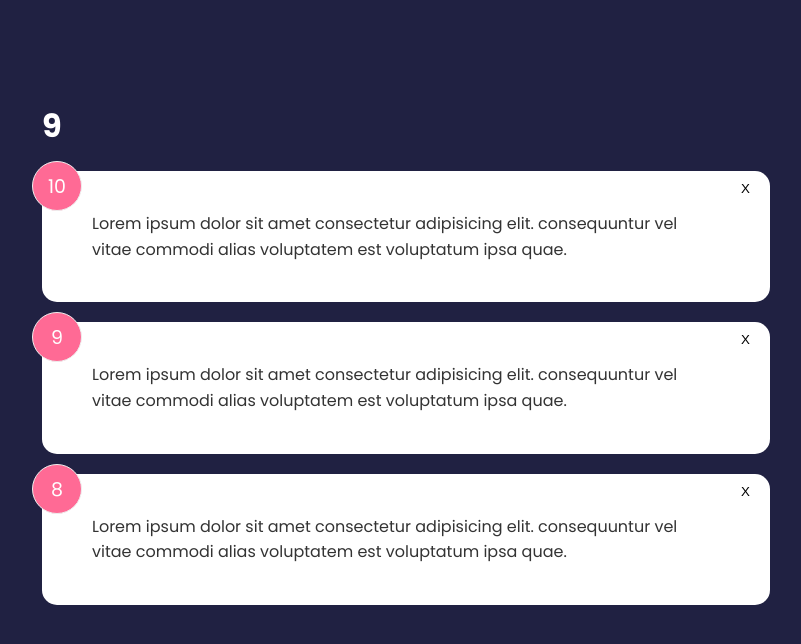
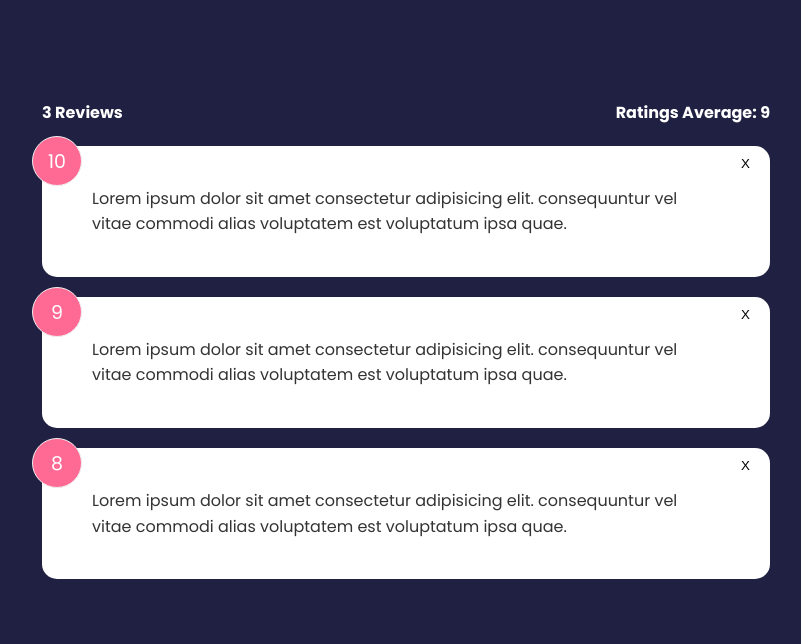
Before and after one commit to edgarbrignoni/svelte-feedback-app, a Svelte app: page / in a window 1280 px wide. Shown: the top 644 px of the page, without its empty margins (234-1035 px from the left). Built offline with nearby package versions, Linux system fonts and the light colour scheme.

Commit message:
create FeedbackStats component to display the count and average in a row

```diff
--- a/src/App.svelte
+++ b/src/App.svelte
@@ -1,5 +1,6 @@
 <script>
     import FeedbackList from "./components/FeedbackList.svelte";
+    import FeedbackStats from "./components/FeedbackStats.svelte";
     let feedback = [
         {
             id: 1,
@@ -29,6 +30,6 @@
 </script>
 
 <main class="container">
-    <h1>{average}</h1>
+    <FeedbackStats {count} {average} />
     <FeedbackList {feedback} on:delete-feedback={deleteFeedback} />
 </main>
--- /dev/null
+++ b/src/components/FeedbackStats.svelte
@@ -0,0 +1,17 @@
+<script>
+    export let count;
+    export let average;
+</script>
+
+<div class="feedback-stats">
+    <h4>{count} Reviews</h4>
+    <h4>Ratings Average: {average}</h4>
+</div>
+
+<style>
+    .feedback-stats {
+        display: flex;
+        justify-content: space-between;
+        align-items: center;
+    }
+</style>
```
